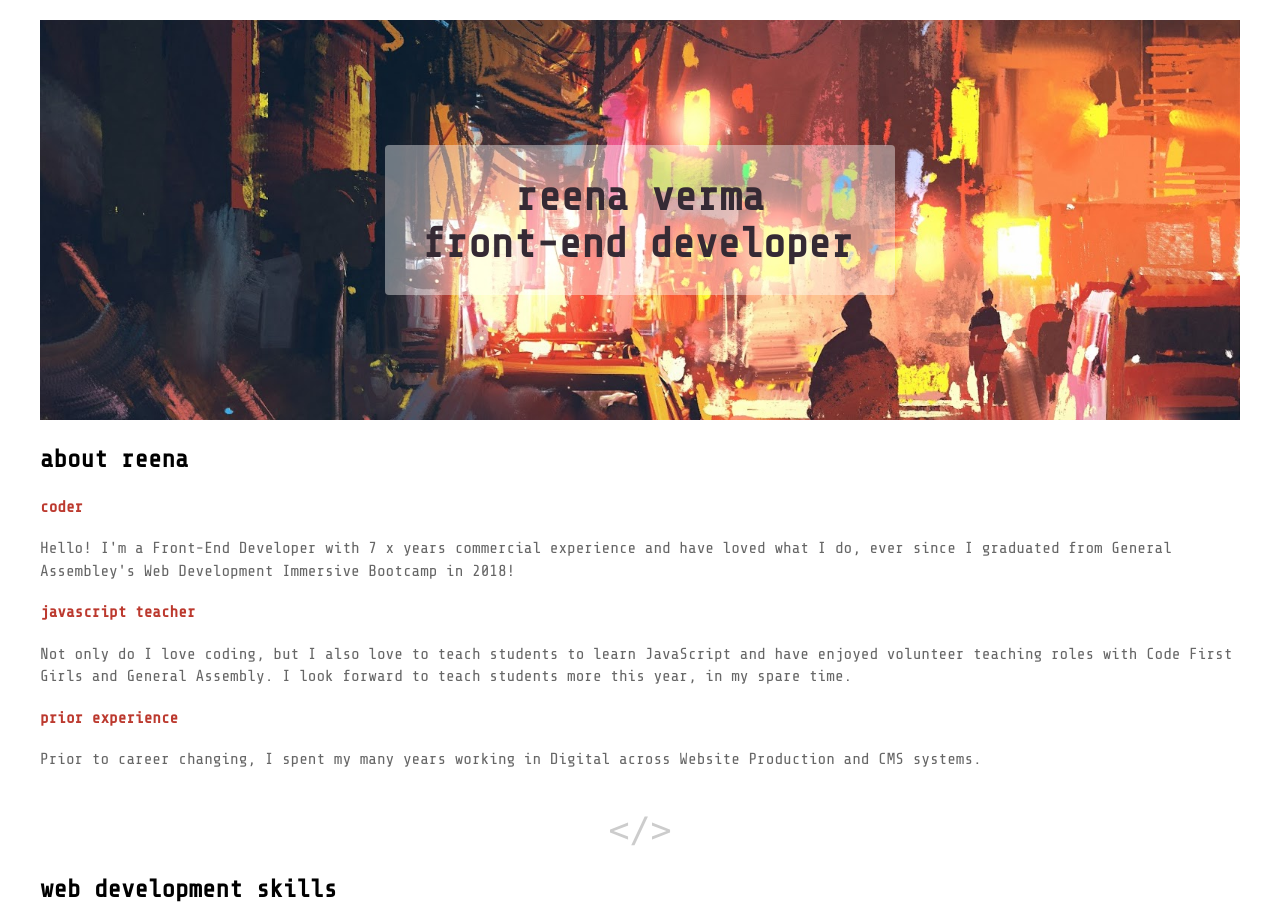
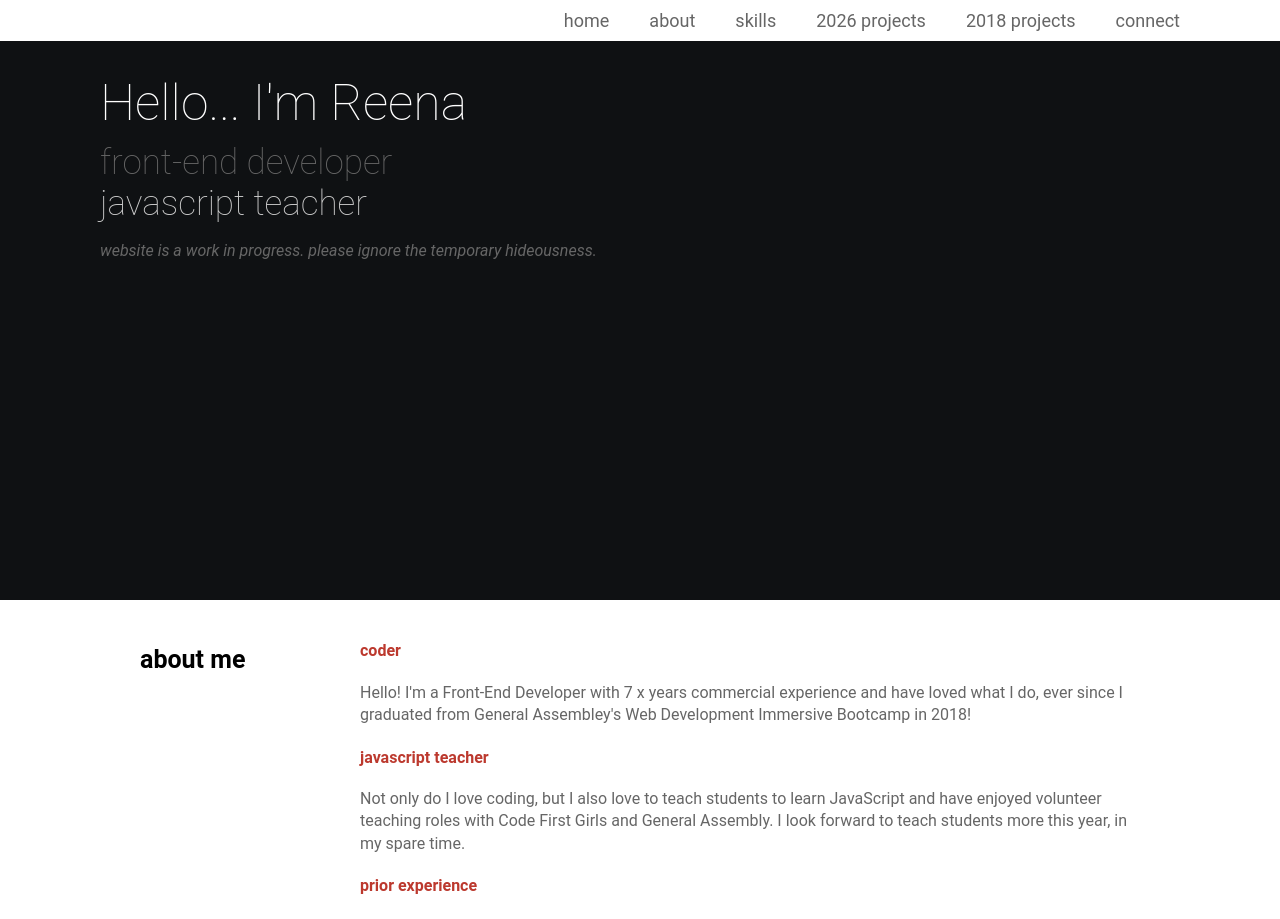
Before and after one commit to ReenaVerma/reenaverma.co.uk, a React (Create React App) app: page / in a window 1280 px wide. Shown: the top 919 px of the page. Built offline with nearby package versions, Linux system fonts and the light colour scheme.

Commit message:
Update website - work in progress

```diff
--- a/src/App.js
+++ b/src/App.js
@@ -1,5 +1,6 @@
 import './App.scss';
-import ComputerText from "./components/ComputerText/ComputerText";
+import Header from "./components/Header/Header";
+import Navigation   from "./components/Navigation/Navigation";
 import AboutText 	from "./components/AboutText/AboutText";
 import Skills 		from './components/Skills/Skills';
 
@@ -8,14 +9,15 @@ function App() {
 		<>
 			<header>
 				<div class="header__content">
-					<ComputerText />
+					<Header />
 				</div>
 			</header>
+			<Navigation />
 			<main>
 				<AboutText />
-				<code>{"</>"}</code>
+				<hr />
 				<Skills />
-				<code>{"</>"}</code>
+				<hr />
 			</main>
 		</>
 	);
--- a/src/App.scss
+++ b/src/App.scss
@@ -1,31 +1,26 @@
 @import url("https://fonts.googleapis.com/css?family=Open+Sans:300i,400|Share+Tech+Mono");
 
+$purple: rgb(232 121 249);
+$blue: rgb(96 165 250);
+$green: rgb(94 234 212);
+$animationtime: 45s;
+$length: 25;
+
 body {
-    background-color: #ffff;
-    margin: 20px;
-    font-family: 'Share Tech Mono', monospace;
+    font-family: Roboto, sans-serif;
+    box-sizing: border-box;
 }
 
 header {
-    position: relative;
-    background-image: url(./images/header_image.jpg);
-    background-position: center;
-    background-size: 1200px;
-    background-repeat: no-repeat;
-    width: 100%;
-    overflow: hidden !important;
-    border-top-left-radius: 4px;
-    border-top-right-radius: 4px;
+    background-color: rgb(15, 17, 19);
+    padding: 20px 100px 20px 100px;
+    height: 70vh;
 }
 
 .header {
     &__content {
-        margin: 0 auto;
-        display: flex;
-        flex-direction: column;
-        align-items: center;
-        justify-content: center;
-        height: 400px;
+        height: 300px;
+        padding-top: 20px;
     }
 }
 
@@ -47,9 +42,12 @@ p {
     color: #666;
 }
 
+section {
+    padding: 20px 100px 20px 100px;
+}
+
 code {
     font-size: 35px;
-    text-align: center;
     margin: 0 auto;
     color: #ccc;
     display: flex;
@@ -57,3 +55,11 @@ code {
     align-items: center;
     margin-top: 40px;
 }
+
+hr {
+    border: 0;
+    height: 1px;
+    background: #333;
+    // margin: 40px 0;
+    margin: 20px 100px 20px 100px;
+}
--- a/src/components/AboutText/AboutText.js
+++ b/src/components/AboutText/AboutText.js
@@ -1,13 +1,21 @@
+import './AboutText.scss';
+
 function AboutText() {
     return (
 		<section>
-			<h3>about reena</h3>
+			<div className="two-column">
+				<div className="two-column__left">
+					<h3>about me</h3>
+				</div>
+				<div className="two-column__right">
 					<h4>coder</h4>
 					<p>Hello! I'm a Front-End Developer with 7 x years commercial experience and have loved what I do, ever since I graduated from General Assembley's Web Development Immersive Bootcamp in 2018!</p>
 					<h4>javascript teacher</h4>
 					<p>Not only do I love coding, but I also love to teach students to learn JavaScript and have enjoyed volunteer teaching roles with Code First Girls and General Assembly.  I look forward to teach students more this year, in my spare time.</p>
 					<h4>prior experience</h4>
 					<p>Prior to career changing, I spent my many years working in Digital across Website Production and CMS systems.</p>
+				</div>
+			</div>
 		</section>
     );
 };
--- /dev/null
+++ b/src/components/AboutText/AboutText.scss
@@ -0,0 +1,16 @@
+.two-column {
+    display: flex;
+    flex-direction: row;
+    column-gap: 20px;
+    flex-wrap: wrap;
+    // border: 1px solid;
+
+    &__left {
+        width: 20%;
+    }
+
+    &__right {
+        // flex: 2;
+        width: calc(100% - 220px);
+    }
+}
--- a/src/components/ComputerText/ComputerText.scss
+++ /dev/null
@@ -1,32 +0,0 @@
-.typewriter {
-	white-space: pre-line;
-	text-align: center;
-	height: 150px;
-	width: 470px;
-	background-color: rgba(255, 255, 255, 0.4);
-	padding-left: 20px;
-	padding-right: 20px;
-	border-radius: 4px;
-
-	h1 {
-		color: #352a34;
-		font-size: 42px;
-	}
-
-	&__cursor {
-		display: inline-block;
-		margin-left: 2px;
-		width: 2px;
-		animation: blink 1s steps(2, start) infinite;
-		color: #fff;
-	}
-}
-
-@keyframes blink {
-	0%, 50% {
-	  opacity: 1;
-	}
-	51%, 100% {
-	  opacity: 0;
-	}
-  }
--- a/src/components/ComputerText/ComputerText.js
+++ b/src/components/Header/Header.js
@@ -1,14 +1,14 @@
 import { useState, useEffect } from "react";
-import './ComputerText.scss';
+import './Header.scss';
 
-const name = "reena verma\nfront-end developer";
+const titleName = "Hello... I'm Reena Verma (^-^*)";
 
 function ComputerText() {
 	const [displayedName, setDisplayedName] = useState("");
 
 	useEffect(() => {
-		const chars 	= [...name];
-		const delay 	= 150;
+		const chars 	= [...titleName];
+		const delay 	= 300;
 		let currentText = "";
 
 		function updateText(i) {
@@ -24,6 +24,9 @@ function ComputerText() {
     return (
 		<div className="typewriter">
 			<h1>{displayedName}<span className="typewriter__cursor" aria-hidden="true">_</span></h1>
+			<h2>front-end developer</h2>
+			<h3>javascript teacher</h3>
+			<p><em>website is a work in progress. please ignore the temporary hideousness.</em></p>
 		</div>
     );
 };
--- /dev/null
+++ b/src/components/Header/Header.scss
@@ -0,0 +1,43 @@
+.typewriter {
+	white-space: pre-line;
+	border-radius: 4px;
+
+	h1 {
+		color: #fff;
+		font-size: 50px;
+		margin-bottom: 10px;
+		font-weight: lighter;
+	}
+
+	&__cursor {
+		display: inline-block;
+		margin-left: 2px;
+		width: 2px;
+		animation: blink 1s steps(2, start) infinite;
+	}
+
+	h2 {
+		color: #666;
+		font-size: 35px;
+		margin-top: 0px;
+		margin-bottom: 0px;
+		font-weight: lighter;
+	}
+
+	h3 {
+		color: #ccc;
+		font-size: 35px;
+		margin-top: 0px;
+		margin-bottom: 0px;
+		font-weight: lighter;
+	}
+}
+
+@keyframes blink {
+	0%, 50% {
+	  opacity: 1;
+	}
+	51%, 100% {
+	  opacity: 0;
+	}
+  }
--- /dev/null
+++ b/src/components/Navigation/Navigation.js
@@ -0,0 +1,19 @@
+import './Navigation.scss';
+
+function Navigation() {
+
+    return (
+		<nav>
+			<ul>
+				<li><a href="#home">home</a></li>
+				<li><a href="#about">about</a></li>
+				<li><a href="#skills">skills</a></li>
+				<li><a href="#2026projects">2026 projects</a></li>
+				<li><a href="#2018projects">2018 projects</a></li>
+				<li><a href="#connect">connect</a></li>
+			</ul>
+		</nav>
+    );
+};
+
+export default Navigation;
--- /dev/null
+++ b/src/components/Navigation/Navigation.scss
@@ -0,0 +1,30 @@
+nav {
+    position: fixed;
+    top: 0;
+    background-color: white;
+    width: 100%;
+
+    ul {
+        list-style-type: none;
+        display: flex;
+        justify-content: flex-end;
+        align-items: center;
+        gap: 40px;
+        // padding: 10px 0;
+        margin: 0;
+        padding: 10px 100px 10px 100px;
+
+        li {
+            font-size: 18px;
+
+            a {
+                text-decoration: none;
+                color: #666;
+
+                &:hover {
+                    text-decoration: underline;
+                }
+            }
+        }
+    }
+}
--- a/src/components/Skills/Skill.scss
+++ b/src/components/Skills/Skill.scss
@@ -8,5 +8,6 @@
 
     &__logo {
         width: 40px;
+        filter: saturate(0);
     }
 }
```
Lines whose indentation alone changed are shown as unchanged.
